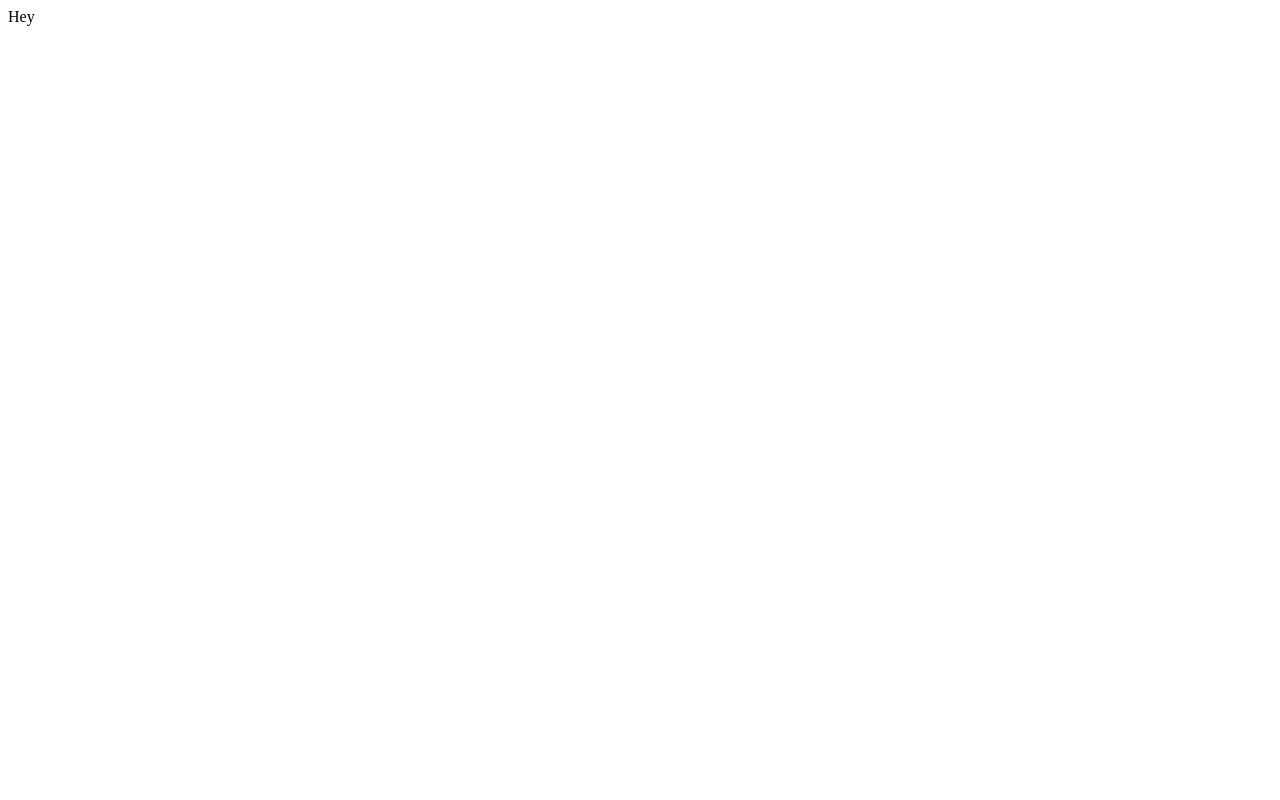
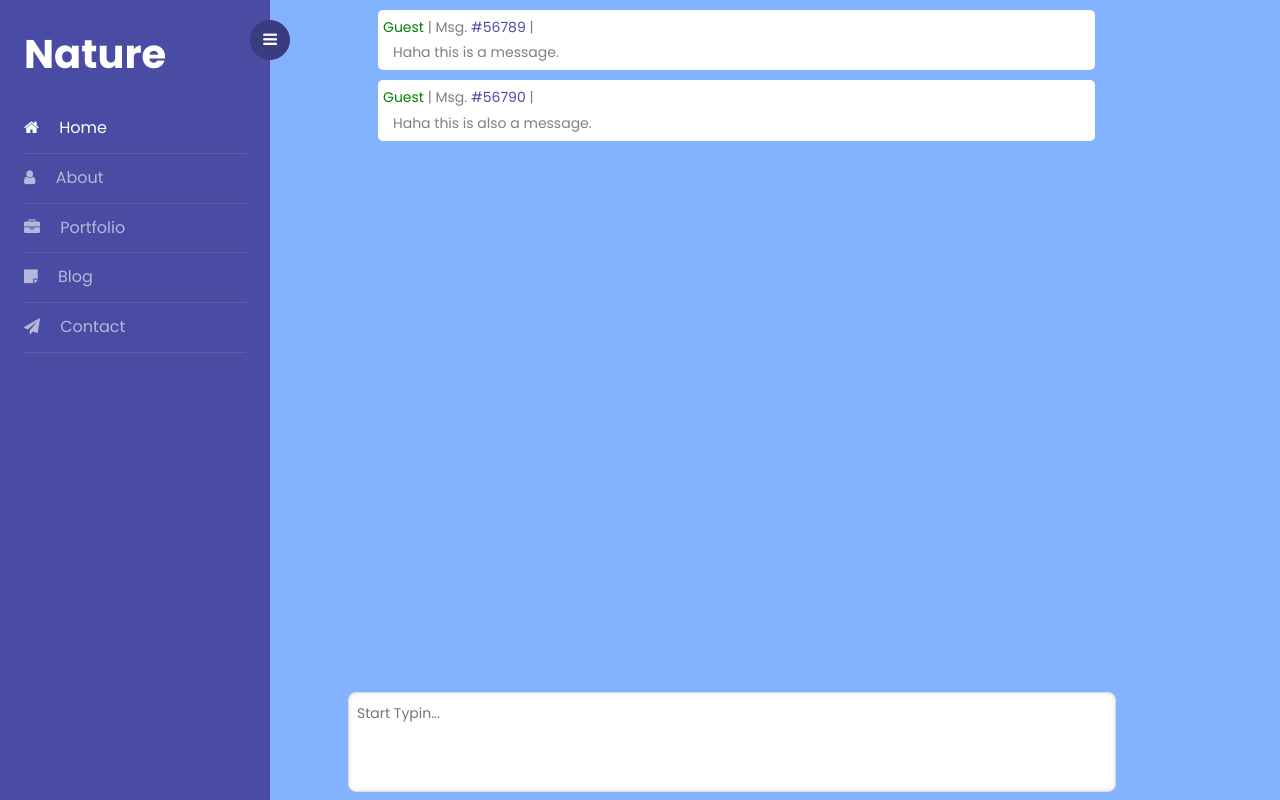
Before and after one commit to HandsomeBoii/nature, a plain HTML site: page index.html in a window 1280 px wide. Drawn offline with Linux system fonts and the light colour scheme.

Commit message:
updating home page

```diff
--- a/index.html
+++ b/index.html
@@ -1,3 +1,75 @@
-<html>
-Hey
+<!doctype html>
+<html lang="en">
+
+<head>
+    <title>Nature</title>
+    <meta charset="utf-8">
+    <meta name="viewport" content="width=device-width, initial-scale=1, shrink-to-fit=no">
+
+    <link href="https://fonts.googleapis.com/css?family=Poppins:300,400,500,600,700,800,900" rel="stylesheet">
+
+    <link rel="stylesheet" href="https://stackpath.bootstrapcdn.com/font-awesome/4.7.0/css/font-awesome.min.css">
+    <link rel="stylesheet" href="css/style.css">
+    <link rel="stylesheet" href="css/chat.css">
+</head>
+
+<body>
+    <div class="wrapper d-flex align-items-stretch">
+        <nav id="sidebar" class="active fixed-side-nav">
+            <div class="custom-menu">
+                <button type="button" id="sidebarCollapse" class="btn btn-primary">
+					<i class="fa fa-bars"></i>
+					<span class="sr-only">Toggle Menu</span>
+				</button>
+            </div>
+            <div class="p-4">
+                <h1><a href="index.html" class="logo">Nature</a></h1>
+                <ul class="list-unstyled components mb-5">
+                    <li class="active">
+                        <a href="#"><span class="fa fa-home mr-3"></span> Home</a>
+                    </li>
+                    <li>
+                        <a href="#"><span class="fa fa-user mr-3"></span> About</a>
+                    </li>
+                    <li>
+                        <a href="#"><span class="fa fa-briefcase mr-3"></span> Portfolio</a>
+                    </li>
+                    <li>
+                        <a href="#"><span class="fa fa-sticky-note mr-3"></span> Blog</a>
+                    </li>
+                    <li>
+                        <a href="#"><span class="fa fa-paper-plane mr-3"></span> Contact</a>
+                    </li>
+                </ul>
+            </div>
+        </nav>
+        <div id="content" class="p-4 p-md-5 pt-5 overflow-auto" style="margin-left: 300px">
+            <div id="messages" class="messages">
+                <div class="chat-message">
+                    <div id="msg-header-56789">
+                        <span class="username"> Guest </span> |
+                        <span> Msg. <a href="#"> #56789 </a> </span> |
+                    </div>
+                    <div class="message-body">Haha this is a message.</div>
+                </div>
+                <div class="chat-message">
+                    <div>
+                        <span class="username"> Guest </span> |
+                        <span> Msg. <a href="#"> #56790 </a> </span> |
+                    </div>
+                    <div class="message-body">Haha this is also a message.</div>
+                </div>
+            </div>
+            <div class="wrapper">
+                <textarea name="the-textarea" id="chat-input" maxlength="300" placeholder="Start Typin..." autofocus></textarea>
+            </div>
+        </div>
+    </div>
+
+    <script src="js/jquery.min.js"></script>
+    <script src="js/popper.js"></script>
+    <script src="js/bootstrap.min.js"></script>
+    <script src="js/main.js"></script>
+</body>
+
 </html>
```
